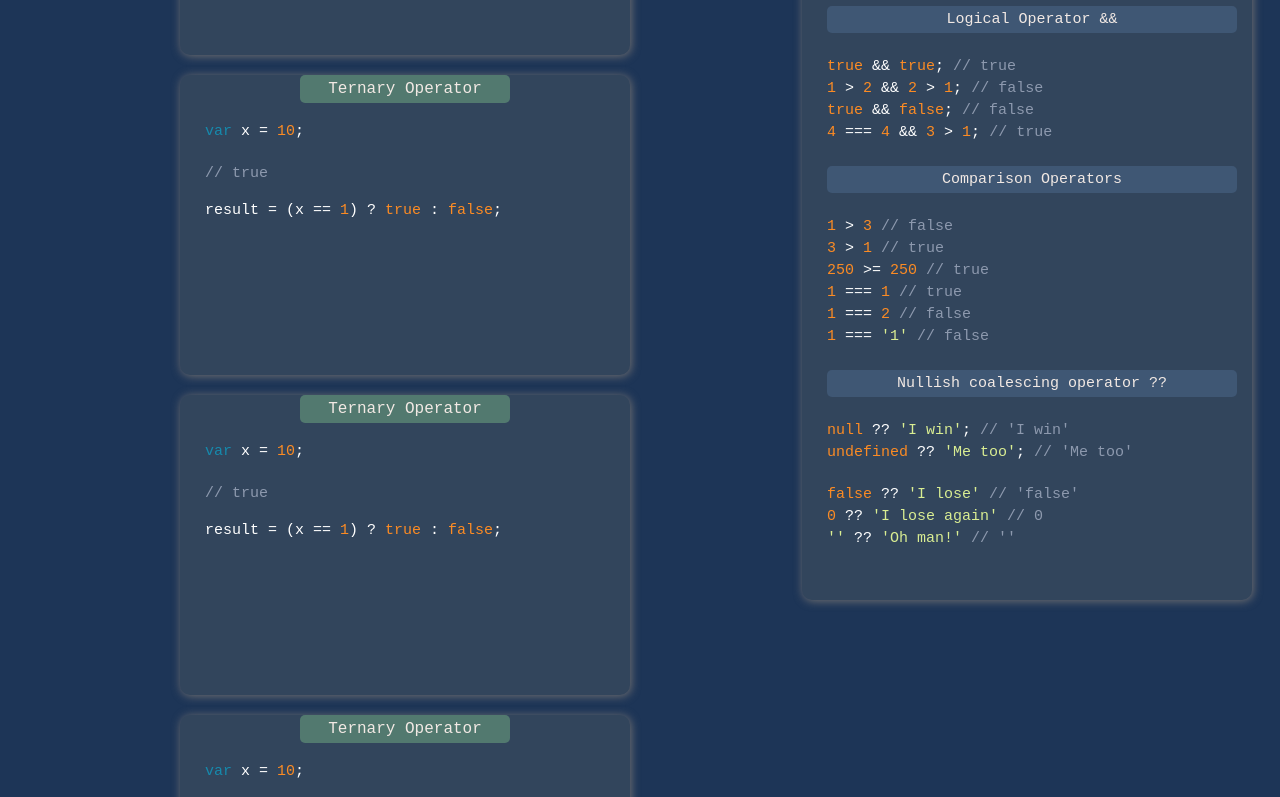
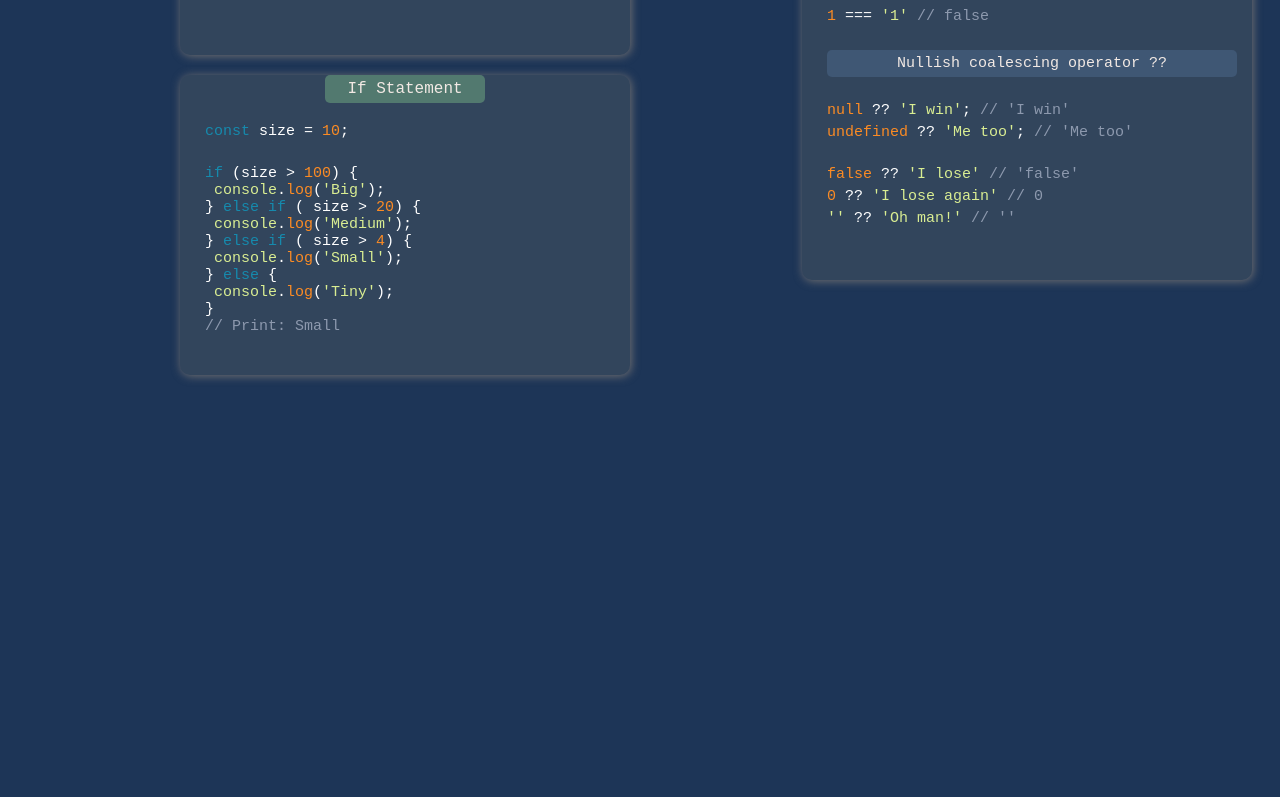
Before and after one commit to omar15hr/CheatSheetDev, a React (Vite) app: page / in a window 1280 px wide. Shown: the part 2503-3300 px from the top of the page. After the commit the page ends 2906 px from the top, so only its background shows below. Built offline with nearby package versions, Linux system fonts and the light colour scheme.

Commit message:
If Statement

```diff
--- a/src/components/ConditionalsCard.tsx
+++ b/src/components/ConditionalsCard.tsx
@@ -1,3 +1,4 @@
+import { ElseIfCard } from "./js/cards/conditionals/ElseIfCard";
 import { IfStatementCard } from "./js/cards/conditionals/IfStatementCard";
 import { OperatorsCard } from "./js/cards/conditionals/OperatorsCard";
 import { TernaryOperatorCard } from "./js/cards/conditionals/TernaryOperatorCard";
@@ -10,9 +11,7 @@ export function ConditionalsCard() {
         <div className="left-column">
           <IfStatementCard />
           <TernaryOperatorCard />
-          <TernaryOperatorCard />
-          <TernaryOperatorCard />
-          <TernaryOperatorCard />
+          <ElseIfCard />
         </div>
         <div className="right-column">
           <OperatorsCard />
--- /dev/null
+++ b/src/components/js/cards/conditionals/ElseIfCard.tsx
@@ -0,0 +1,71 @@
+export function ElseIfCard() {
+  return (
+    <div className="card">
+      <div className="card-title-keyword">If Statement</div>
+      <div className="card-content">
+        <div className="card-content-code">
+
+        <span>
+          <span className="blue-code">const </span>
+          <span>size</span>
+          <span className="white-code"> =</span>
+          <span className="orange-code"> 10</span>
+          <span className="white-code">;</span>
+        </span>
+
+        </div>
+
+        <span>
+          <span className="blue-code">if </span>
+          <span>{'('}</span>
+          <span className="white-code">size</span>
+          <span className="white-code">{' > '}</span>
+          <span className="orange-code">100</span>
+          <span className="white-code">{') '}</span>
+          <span className="white-code">{'{'}</span><br />
+          <span className="green-code">&nbsp;console</span>
+          <span className="white-code">.</span>
+          <span className="orange-code">log</span>
+          <span className="white-code">{'('}</span>
+          <span className="green-code">'Big'</span>
+          <span className="white-code">{');'}</span><br />
+          <span className="white-code">{'}'}</span>
+          <span className="blue-code"> else if </span>
+          <span>{'( size > '}</span>
+          <span className="orange-code">20</span>
+          <span>{') {'}</span><br />
+          <span className="green-code">&nbsp;console</span>
+          <span className="white-code">.</span>
+          <span className="orange-code">log</span>
+          <span className="white-code">{'('}</span>
+          <span className="green-code">'Medium'</span>
+          <span className="white-code">{');'}</span><br />
+          <span className="white-code">{'}'}</span>
+          <span className="blue-code"> else if </span>
+          <span>{'( size > '}</span>
+          <span className="orange-code">4</span>
+          <span>{') {'}</span><br />
+          <span className="green-code">&nbsp;console</span>
+          <span className="white-code">.</span>
+          <span className="orange-code">log</span>
+          <span className="white-code">{'('}</span>
+          <span className="green-code">'Small'</span>
+          <span className="white-code">{');'}</span><br />
+          <span className="white-code">{'}'}</span>
+          <span className="blue-code"> else</span>
+          <span>{' {'}</span><br />
+          <span className="green-code">&nbsp;console</span>
+          <span className="white-code">.</span>
+          <span className="orange-code">log</span>
+          <span className="white-code">{'('}</span>
+          <span className="green-code">'Tiny'</span>
+          <span className="white-code">{');'}</span><br />
+          <span>{' }'}</span><br />
+          <span className="grey-light-code"> // Print: Small</span>
+        </span>
+
+
+      </div>
+    </div>
+  );
+}
```
